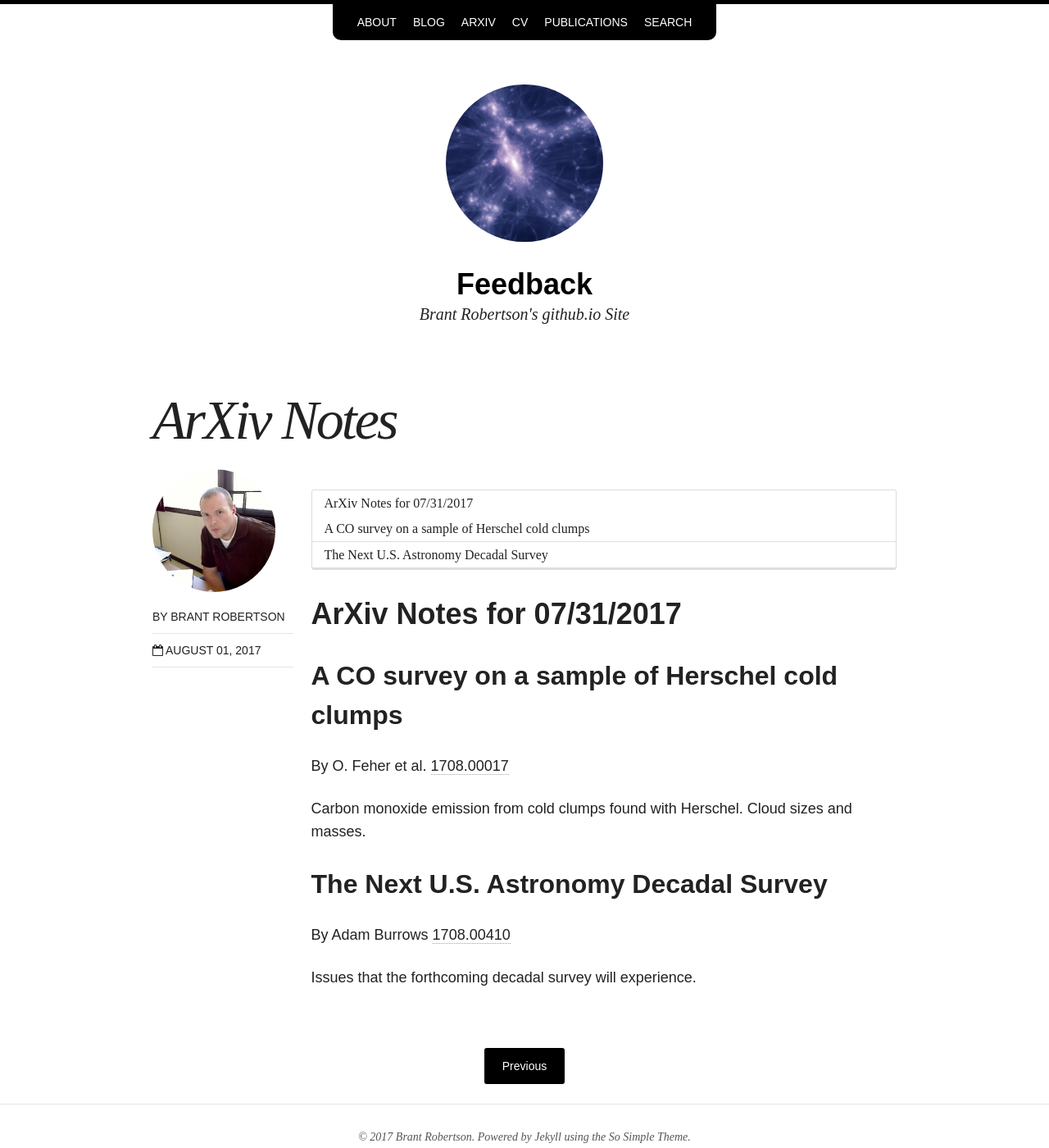
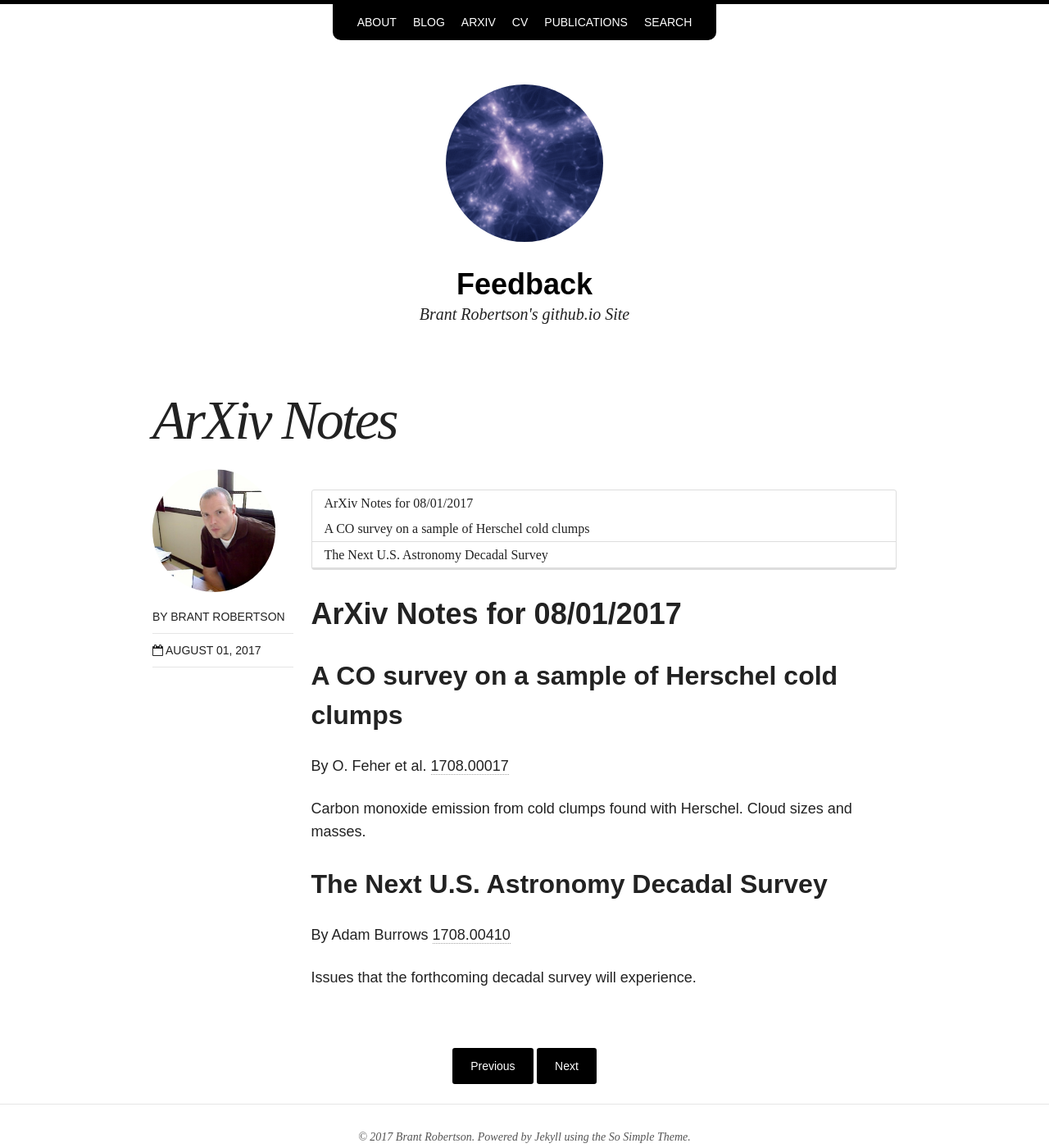
Before and after one commit to brantr/brantr.github.io, a Jekyll site: the page built from _posts/arxiv/2017-08-01-arxiv-08012017.md, in a window 1280 px wide and 1400 px high. Shown: the whole window at 82% size. Built offline with Jekyll 4.4.1, drawn with Linux system fonts in a browser that asks for light colours; nearby versions of some CDN libraries.

Commit message:
Arxiv for 0802

```diff
--- a/_posts/arxiv/2017-08-01-arxiv-08012017.md
+++ b/_posts/arxiv/2017-08-01-arxiv-08012017.md
@@ -9,7 +9,7 @@ use_math: true
 {:toc}
 
 
-# ArXiv Notes for 07/31/2017
+# ArXiv Notes for 08/01/2017
 
 ## A CO survey on a sample of Herschel cold clumps
 
```
Also changed, not shown: _posts/arxiv/2017-08-02-arxiv-08022017.md (added, +12 -0 lines).
